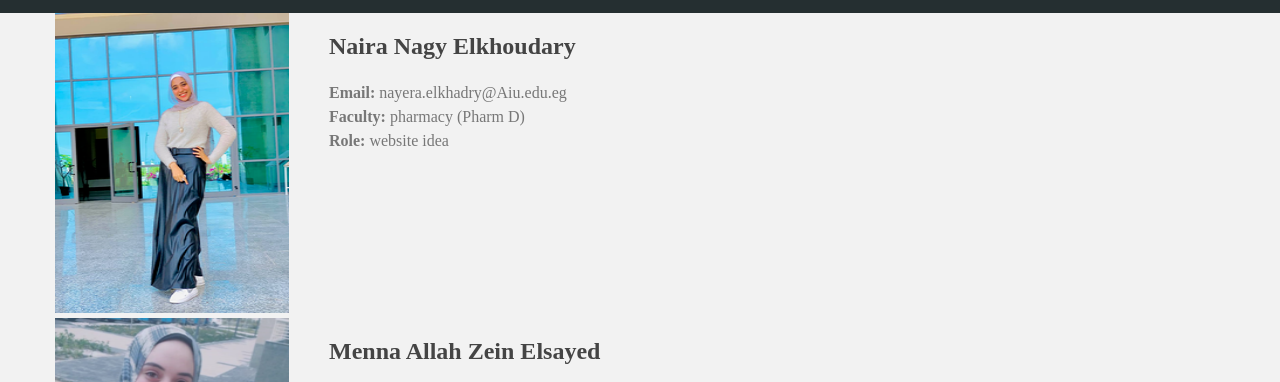
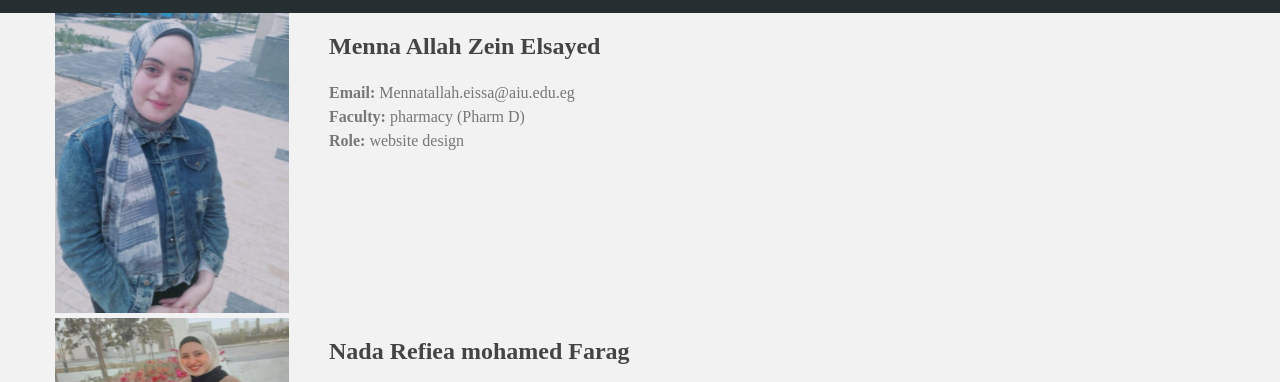
Before and after one commit to AhmedElkhodary/flowers, a plain HTML site: page aboutus.html in a window 1280 px wide. Shown: the part 407-789 px from the top of the page. Drawn offline with Linux system fonts and the light colour scheme.

Commit message:
Update aboutus.html

```diff
--- a/aboutus.html
+++ b/aboutus.html
@@ -31,22 +31,7 @@
 
 
 
-    <!--Start About me-->
-    <div class="about-me2">
-      <div class="container">
-        <div class="image fl-lf">
-          <img src="images/31.PNG" alt="test">
-        </div>
-        <div class="info fl-lf">
-          <h2>Naira Nagy Elkhoudary</h2>
-          <p>
-            <strong>Email:</strong> nayera.elkhadry@Aiu.edu.eg<br>
-            <strong>Faculty:</strong> pharmacy (Pharm D)<br>
-            <strong>Role:</strong>  website idea </p>
-        </div>
-      </div>
-    </div>
-    <!--End About me-->
+
 
     <!--Start About me-->
     <div class="about-me2">
```
